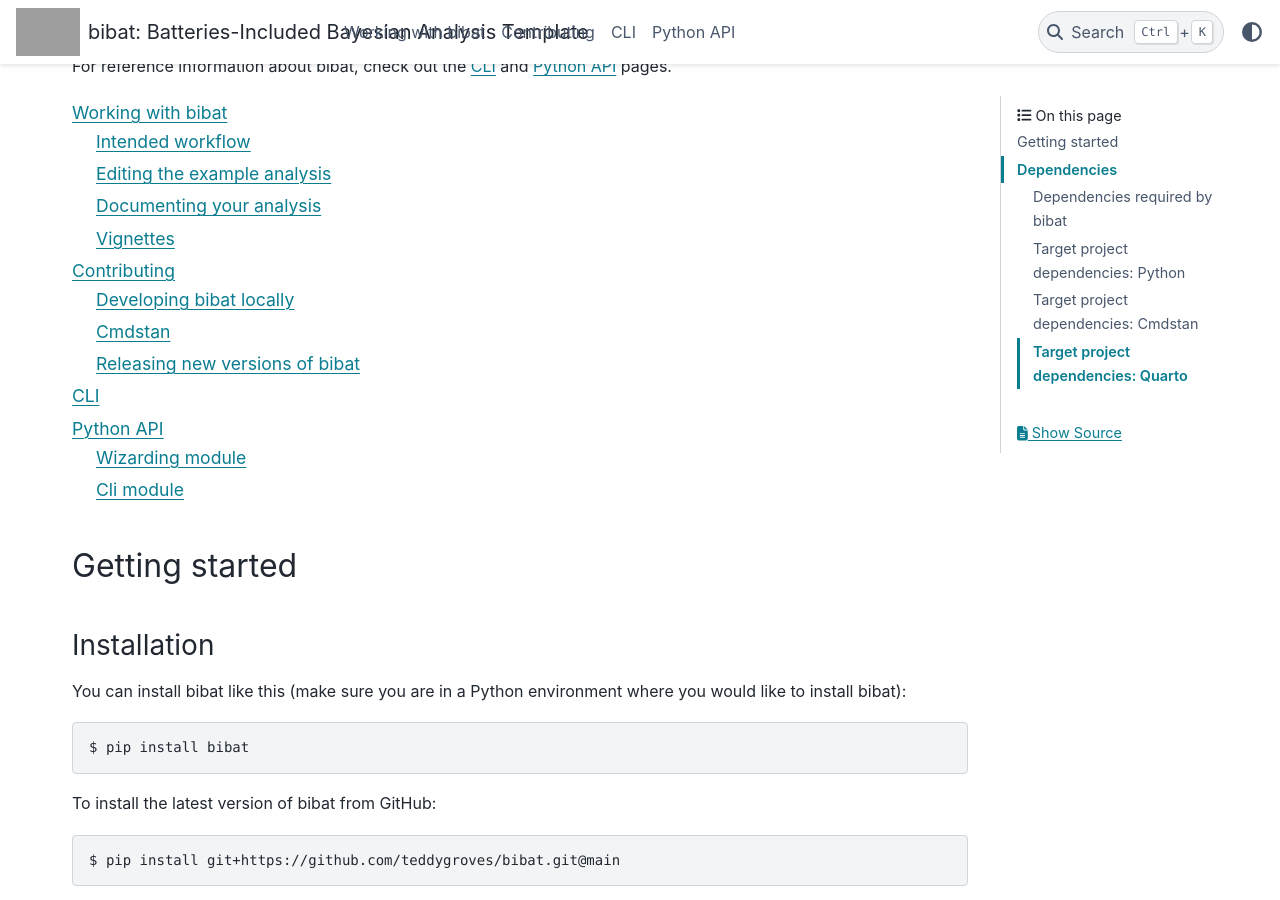
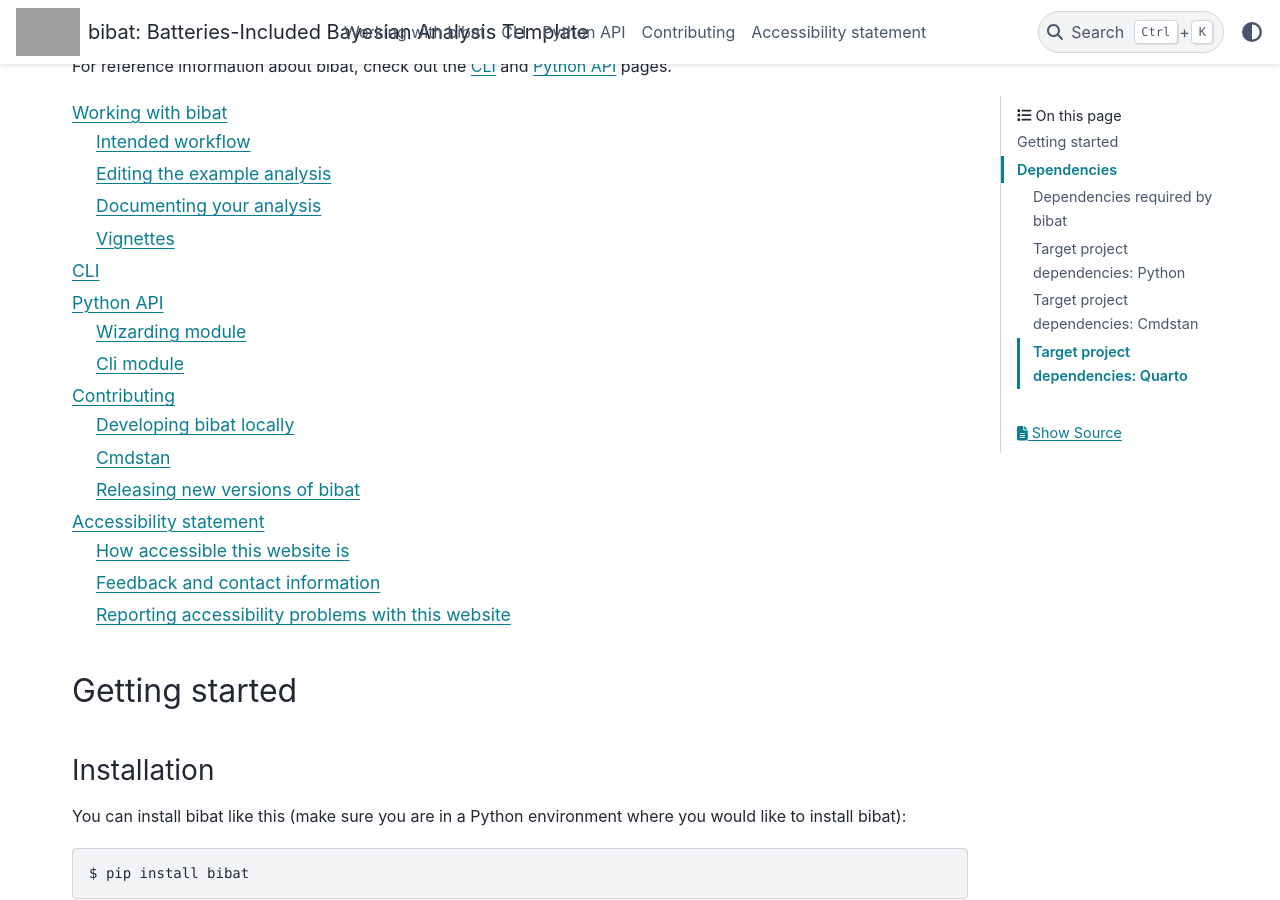
Before and after one commit to teddygroves/bibat, a Sphinx documentation site: the page built from docs/index.rst, in a window 1280 px wide and 900 px high, scrolled down 372 px. Built offline with Sphinx 7.4.7 and the PyData theme 0.15.4, drawn with Linux system fonts in a browser that asks for light colours; some of the changed lines change nothing that is shown; grey boxes are pictures that could not be loaded.

Commit message:
add accessibility statement

```diff
--- /dev/null
+++ b/docs/accessibility.rst
@@ -0,0 +1,44 @@
+.. _accessibility:
+
+=======================
+Accessibility statement
+=======================
+
+The bibat developers want as many people as possible to be able to use this
+website. For example, that means you should be able to:
+
+- change colours, contrast levels and fonts
+
+- zoom in up to 300% without the text spilling off the screen
+
+- navigate most of the website using just a keyboard
+
+- navigate most of the website using speech recognition software
+
+- listen to most of the website using a screen reader (including the most
+  recent versions of JAWS, NVDA and VoiceOver)
+
+- We’ve also made the website text as simple as possible to understand.
+
+How accessible this website is
+------------------------------
+
+We know some parts of this website are not fully accessible:
+
+-
+
+Feedback and contact information
+--------------------------------
+
+If you need information on this website in a different format like accessible
+PDF, large print, easy read, audio recording or braille, please contact us by
+`email <mailto:groves.teddy@gmail.com>`__ or raise an issue on the `bibat GitHub repository
+<https://github.com/teddygroves/bibat/>`__.
+
+Reporting accessibility problems with this website
+--------------------------------------------------
+
+We’re always looking to improve the accessibility of this website. If you find
+any problems not listed on this page or think we’re not meeting accessibility
+requirements, contact us by `email <mailto:groves.teddy@gmail.com>`__ or raise
+an issue on our `GitHub repository <https://github.com/teddygroves/bibat/>`__..
--- a/docs/index.rst
+++ b/docs/index.rst
@@ -1,5 +1,5 @@
 ===================================
- Welcome to bibat's documentation!
+Welcome to bibat's documentation!
 ===================================
 
 Bibat is an interactive template for Bayesian statistical analysis projects that
@@ -27,9 +27,10 @@
    :maxdepth: 2
 
    working_with_bibat
-   contributing
    cli
    api
+   contributing
+   accessibility
 
 .. _getting_started:
 
```
